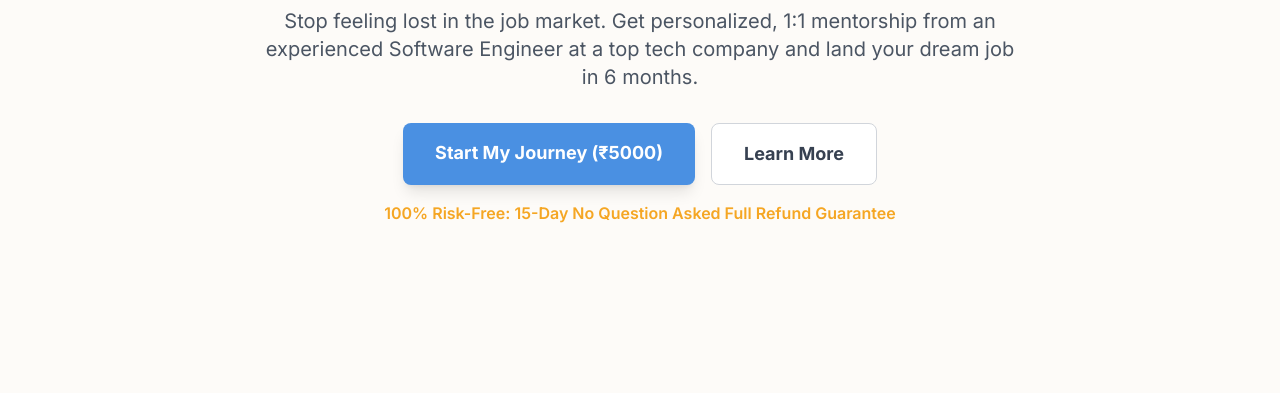
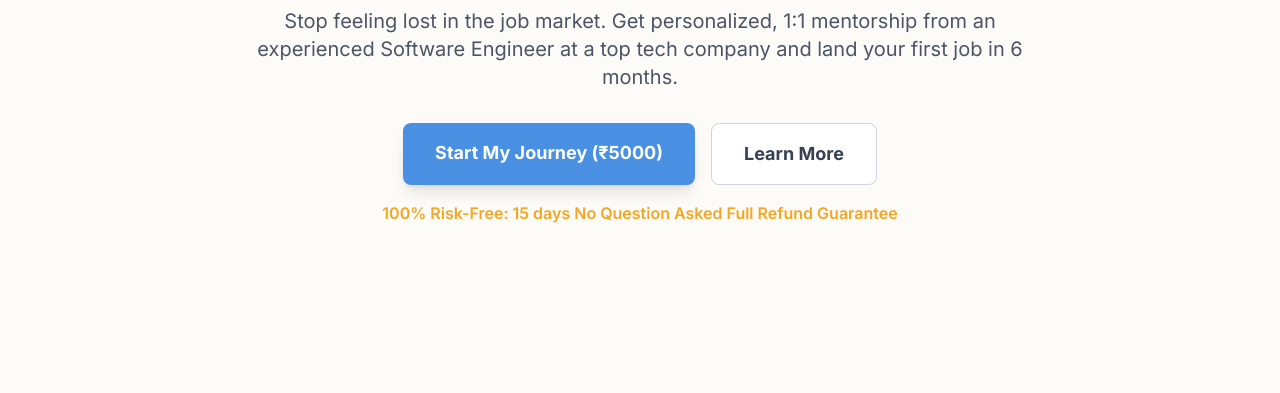
Before and after one commit to umesh-sugara/mentorship, a plain HTML site: page index.html in a window 1280 px wide. Shown: the part 261-654 px from the top of the page. Drawn offline with nearby package versions, Linux system fonts and the light colour scheme.

Commit message:
Update index.html

```diff
--- a/index.html
+++ b/index.html
@@ -132,12 +132,12 @@
     <main class="container mx-auto px-6">
         <section class="text-center py-20 md:py-32">
             <h1 class="text-4xl md:text-6xl font-extrabold leading-tight mb-4">Unlock Your First Tech Job. <span class="text-primary">Faster.</span></h1>
-            <p class="text-lg md:text-xl text-gray-600 max-w-3xl mx-auto mb-8">Stop feeling lost in the job market. Get personalized, 1:1 mentorship from an experienced Software Engineer at a top tech company and land your dream job in 6 months.</p>
+            <p class="text-lg md:text-xl text-gray-600 max-w-3xl mx-auto mb-8">Stop feeling lost in the job market. Get personalized, 1:1 mentorship from an experienced Software Engineer at a top tech company and land your first job in 6 months.</p>
             <div class="flex justify-center space-x-4">
                 <a href="#enroll" class="bg-primary text-white font-bold px-8 py-4 rounded-lg text-lg hover:bg-opacity-90 transition shadow-lg">Start My Journey (₹5000)</a>
                 <a href="#program" class="bg-white border border-gray-300 text-gray-700 font-bold px-8 py-4 rounded-lg text-lg hover:bg-gray-50 transition">Learn More</a>
             </div>
-            <p class="mt-4 text-base font-semibold text-secondary">100% Risk-Free: 15-Day No Question Asked Full Refund Guarantee</p>
+            <p class="mt-4 text-base font-semibold text-secondary">100% Risk-Free: 15 days No Question Asked Full Refund Guarantee</p>
         </section>
 
         <!-- The Problem Section -->
```
